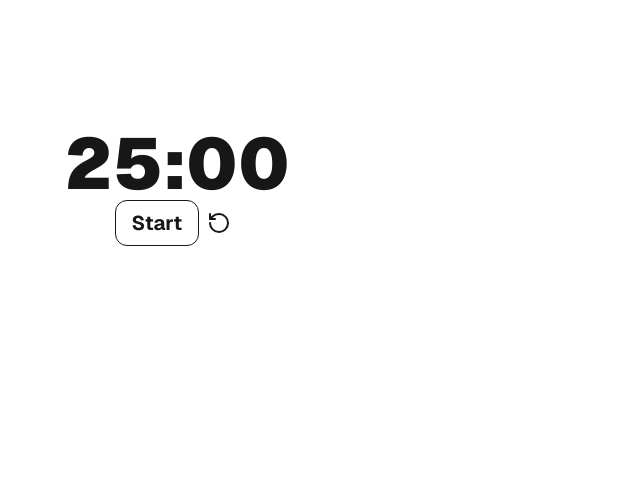
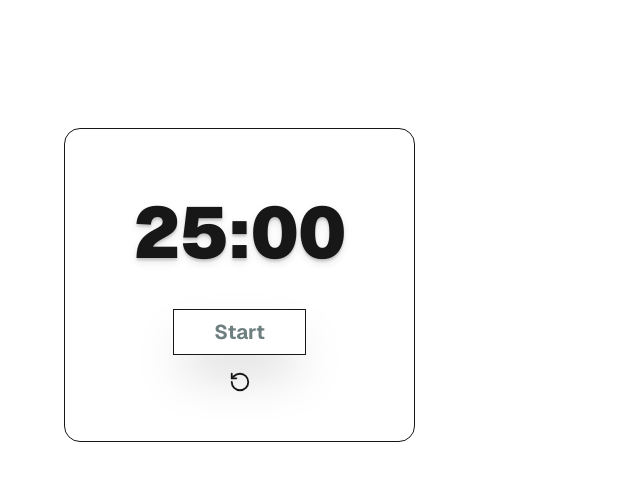
Before and after one commit to jvazquez30/pomodoro-timer, a Next.js app: page / in a window 1280 px wide. Shown: the top 480 px of the page, without its empty margins (0-640 px from the left). Built offline with nearby package versions, Linux system fonts and the light colour scheme.

Commit message:
added more styling to timer

```diff
--- a/src/app/components/PomodoroTimer.tsx
+++ b/src/app/components/PomodoroTimer.tsx
@@ -38,8 +38,12 @@ export default function PomodoroTimer() {
 
 
   return (
-    <div className="f">
-     <TimerDisplay secondsLeft={secondsLeft}/>
+    <div className="flex-col border rounded-2xl p-10">
+
+      <div className="flex p-5">
+        <TimerDisplay secondsLeft={secondsLeft} />
+
+      </div>
 
       <TimerControls
         isRunning={isRunning}
--- a/src/app/components/TimerControls.tsx
+++ b/src/app/components/TimerControls.tsx
@@ -1,5 +1,4 @@
 import { RotateCcw } from 'lucide-react';
-import Image from 'next/image';
 
 type TimerControlsProps = {
   isRunning: boolean;
@@ -19,24 +18,25 @@ export default function TimerControls({
 }: TimerControlsProps) {
 
   return (
-    <div className="flex justify-center">
+    <div className="flex justify-center pt-3 ">
 
-
+      <div className='grid grid-cols-1'>
         <button
           type="button"
           onClick={isRunning ? onPause : onStart}
-        className="p-2 text-xl font-bold border rounded-xl"
+          className="py-2 px-10 bg-white border shadow-2xl "
         >
-        <p className='px-2'>{isRunning ? "Pause" : "Start"}</p>
+          <p className='text-xl text-[#6E7F80] font-bold'>{isRunning ? "Pause" : "Start"}</p>
         </button>
 
         <button
           type="button"
           onClick={onReset}
-        className="p-2 "
+          className="p-2 mt-2 flex justify-center"
         >
-          <RotateCcw size={24}/>
+          <RotateCcw size={22} />
         </button>
+      </div>
     </div>
   )
 }
--- a/src/app/components/TimerDisplay.tsx
+++ b/src/app/components/TimerDisplay.tsx
@@ -14,7 +14,7 @@ export default function TimerDisplay({
 
 
   return (
-    <div className="flex justify-center text-7xl font-[950]">
+    <div className="flex justify-center text-7xl text- text-shadow-lg font-[950] p-2 tabular-nums">
       {paddedMinutes}:{paddedSeconds}
     </div>
   )
--- a/src/app/page.tsx
+++ b/src/app/page.tsx
@@ -4,7 +4,8 @@ import PomodoroTimer from "./components/PomodoroTimer";
 export default function Home() {
   return (
     <div className="flex flex-col flex-1 items-center justify-center bg-zinc-50 font-sans dark:bg-black">
-      <main className="flex flex-1 w-full flex-col items-center justify-between py-32 px-16 bg-white dark:bg-[#6E7F80]
+      <main className="flex flex-1 w-full flex-col items-center
+      justify-between py-32 px-16 bg-white dark:bg-[#6E7F80]
        sm:items-start">
         <PomodoroTimer />
       </main>
```
Lines whose indentation alone changed are shown as unchanged.
